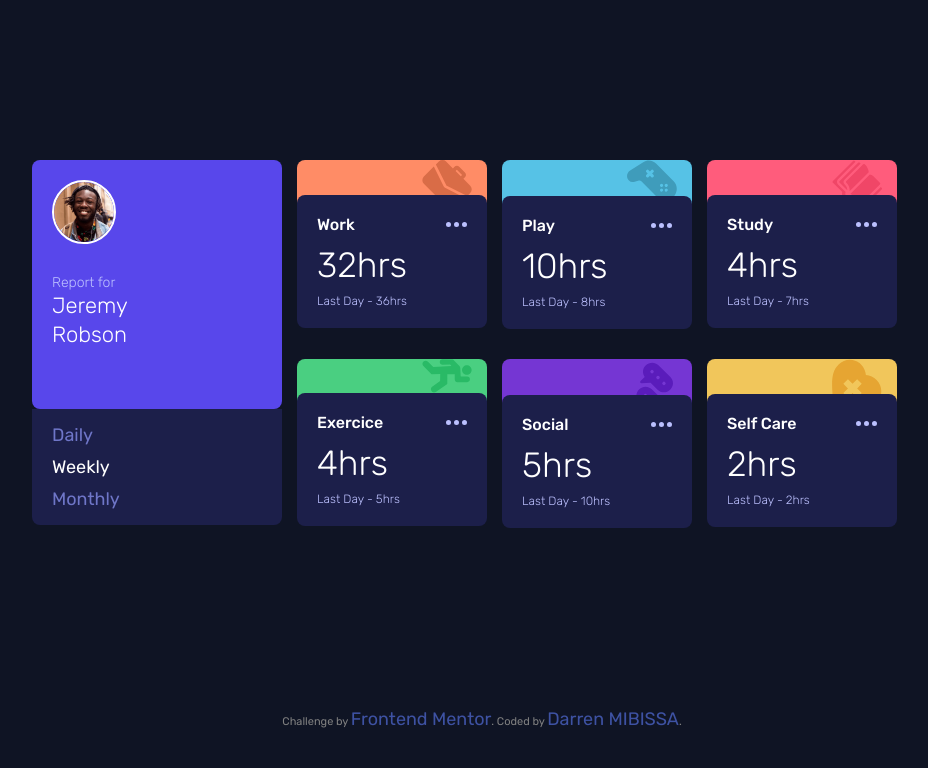
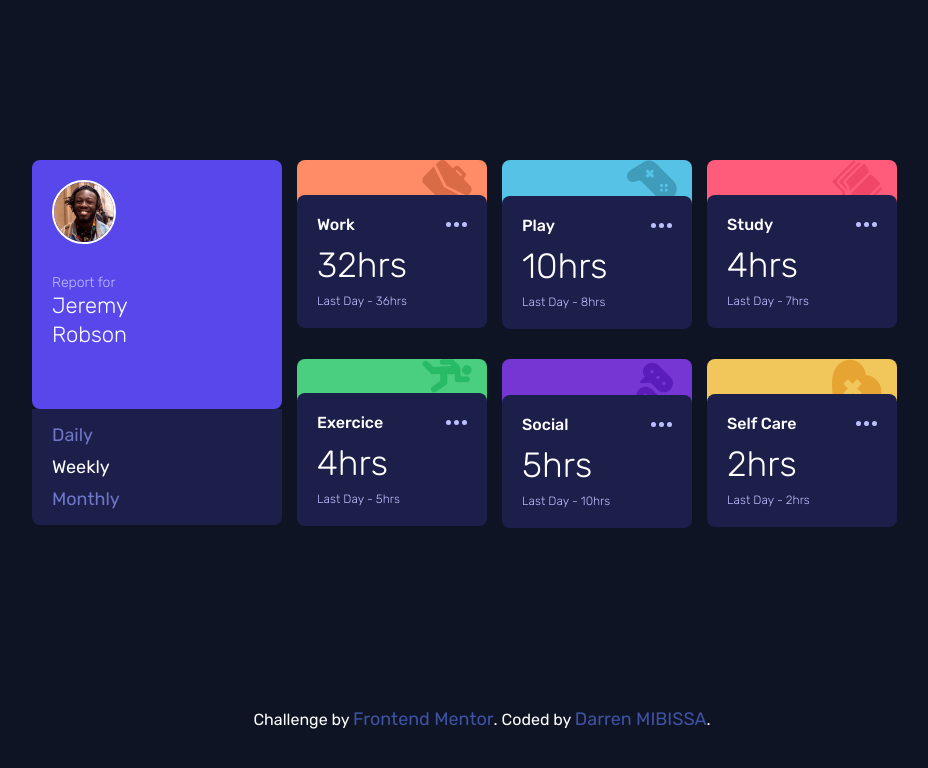
Before and after one commit to Darren-Code34/tracker-time, a plain HTML site: page index.html in a window 1280 px wide. Shown: the whole page, without its empty margins (158-1086 px from the left). Drawn offline with Linux system fonts and the light colour scheme.

Commit message:
modify the readme

```diff
--- a/app.js
+++ b/app.js
@@ -80,6 +80,4 @@ function updateTimeframe(data){
             tabPreviousTimesTrackers[i].textContent = `Last Day - ${data[i].timeframes.monthly.previous}hrs`
         }
     }
-
-
 }
--- a/index.html
+++ b/index.html
@@ -12,7 +12,7 @@
 
   <!-- Feel free to remove these styles or customise in your own stylesheet 👍 -->
   <style>
-    .attribution { font-size: 11px; text-align: center; }
+    .attribution { font-size: 16px; text-align: center; }
     .attribution a { color: hsl(228, 45%, 44%); }
   </style>
   <script src="app.js" defer></script>
--- a/style.css
+++ b/style.css
@@ -176,11 +176,6 @@ li.active{
 }
 
 .attribution{
-    color: gray;
-    font-size: 20px;
-}
-
-.attribution a{
     color: #fff;
 }
 
```
Also changed, not shown: Capture d'écran 2023-10-22 164925.png (added), Capture d'écran 2023-10-22 165001.png (added), Capture d'écran 2023-10-22 165056.png (added), 2 other files.
